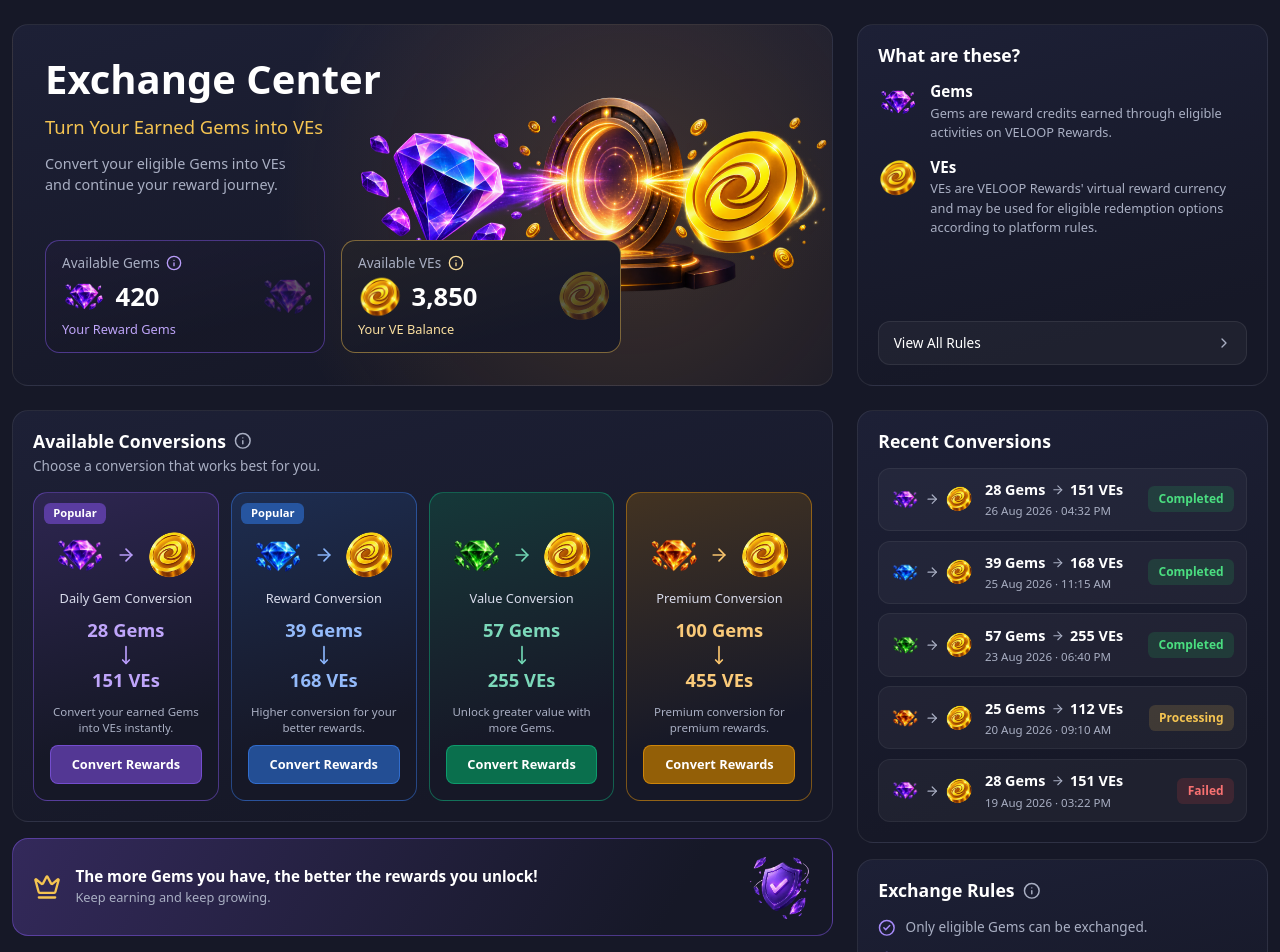
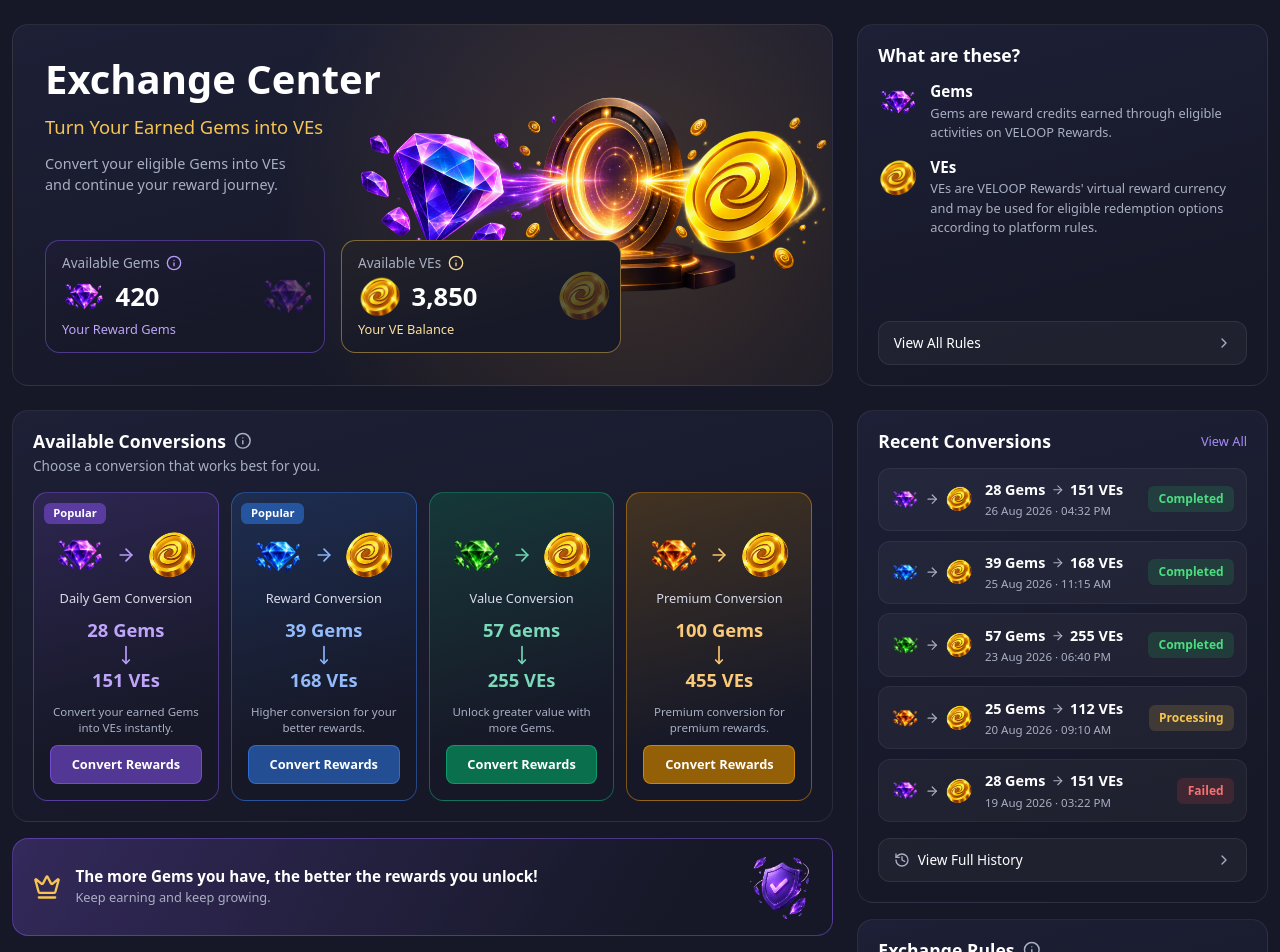
Before and after one commit to sadiksaifi9958/veloop-exchange-center, a React (Vite) app: page / in a window 1280 px wide. Shown: the top 952 px of the page. Built offline with nearby package versions, Linux system fonts and the light colour scheme.

Commit message:
add view all and full history actions to recent conversions

```diff
--- a/src/App.jsx
+++ b/src/App.jsx
@@ -8,6 +8,7 @@
   statusMessages,
   rewardBanner,
   whatAreThese,
+  historyLabels,
 } from "./data/exchangeData";
 import ExchangeCard from "./components/exchange/ExchangeCard";
 import ExchangeModal from "./components/exchange/ExchangeModal";
@@ -127,7 +128,7 @@
           <HowExchangeWorks steps={howExchangeWorks} />
         </div>
         <aside className={styles.side}>
-          <ExchangeHistory items={recentConversions} />
+          <ExchangeHistory items={recentConversions} labels={historyLabels} />
           <ExchangeRules rules={exchangeRules} />
         </aside>
       </div>
--- a/src/components/exchange/ExchangeHistory.jsx
+++ b/src/components/exchange/ExchangeHistory.jsx
@@ -1,10 +1,16 @@
 import { ArrowRight } from "lucide-react";
 import { veCoinImage } from "../../data/exchangeData";
 import styles from "./ExchangeHistory.module.css";
-function ExchangeHistory({ items }) {
+import { History, ChevronRight } from "lucide-react";
+function ExchangeHistory({ items, labels }) {
   return (
     <section className={styles.section}>
-      <h2 className={styles.title}>Recent Conversions</h2>
+      <div className={styles.header}>
+        <h2 className={styles.title}>{labels.title}</h2>
+        <button type="button" className={styles.viewAll}>
+          {labels.viewAll}
+        </button>
+      </div>
       <ul className={styles.list}>
         {items.map((item) => (
           <li key={item.id} className={styles.item}>
@@ -25,6 +31,12 @@
           </li>
         ))}
       </ul>
+      <button type="button" className={styles.fullHistory}>
+        <span>
+          <History aria-hidden="true" /> {labels.viewFullHistory}
+        </span>
+        <ChevronRight aria-hidden="true" />
+      </button>
     </section>
   );
 }
--- a/src/components/exchange/ExchangeHistory.module.css
+++ b/src/components/exchange/ExchangeHistory.module.css
@@ -6,10 +6,68 @@
 }
 
 .title {
-  margin: 0 0 1rem;
+  margin: 0;
   font-size: 1.1rem;
   font-weight: 700;
   color: #fff;
+}
+
+.header {
+  display: flex;
+  align-items: center;
+  justify-content: space-between;
+  margin-bottom: 1rem;
+}
+
+.viewAll {
+  padding: 0;
+  background: none;
+  border: none;
+  color: #a78bfa;
+  font-size: 0.8rem;
+  cursor: pointer;
+}
+
+.viewAll:hover {
+  text-decoration: underline;
+}
+
+.viewAll:focus-visible,
+.fullHistory:focus-visible {
+  outline: 2px solid #fff;
+  outline-offset: 3px;
+}
+
+.fullHistory {
+  display: flex;
+  align-items: center;
+  justify-content: space-between;
+  width: 100%;
+  margin-top: 1rem;
+  padding: 0.65rem 0.9rem;
+  background: rgba(255, 255, 255, 0.04);
+  border: 1px solid rgba(255, 255, 255, 0.08);
+  border-radius: 0.75rem;
+  color: #fff;
+  font-size: 0.85rem;
+  cursor: pointer;
+  transition: border-color 0.2s ease;
+}
+
+.fullHistory:hover {
+  border-color: rgba(255, 255, 255, 0.3);
+}
+
+.fullHistory span {
+  display: flex;
+  align-items: center;
+  gap: 0.5rem;
+}
+
+.fullHistory svg {
+  width: 1rem;
+  height: 1rem;
+  color: #a9afc3;
 }
 
 .list {
--- a/src/data/exchangeData.js
+++ b/src/data/exchangeData.js
@@ -215,3 +215,9 @@
   subtitle: "Keep earning and keep growing.",
   image: chestImage,
 };
+
+export const historyLabels = {
+  title: "Recent Conversions",
+  viewAll: "View All",
+  viewFullHistory: "View Full History",
+};
```
